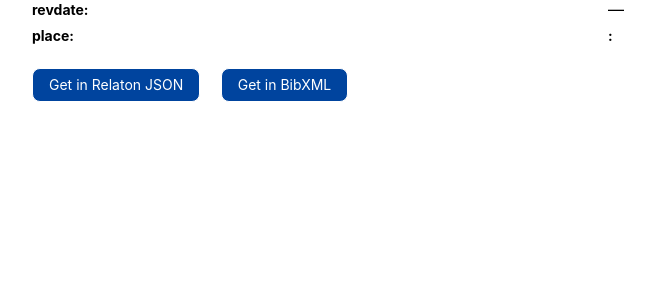
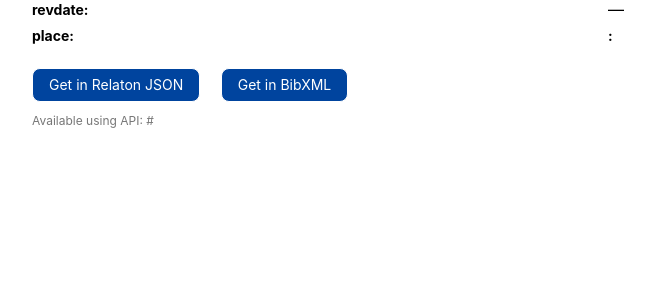
Before and after one commit to ietf-tools/bibxml-service, a Django app: template main/templates/browse_citation.html in a window 1280 px wide. Shown: the part 162-464 px from the top of the page, without its empty margins (32-687 px from the left). Run offline with Django 3.2, Linux system fonts and the light colour scheme; the template is opened without the code that fills it, so the values that code supplies are empty.

Commit message:
chore(browse): provide API URL for citation GUI

```diff
--- a/main/templates/browse_citation.html
+++ b/main/templates/browse_citation.html
@@ -49,4 +49,8 @@
   </div>
 
   {% include "citation_dl.html" with dataset_id=dataset_id ref=ref %}
+
+  <p class="gray f7">
+    Available using API: {% url "api_get_ref" dataset_id ref %}
+  </p>
 {% endblock %}
```
